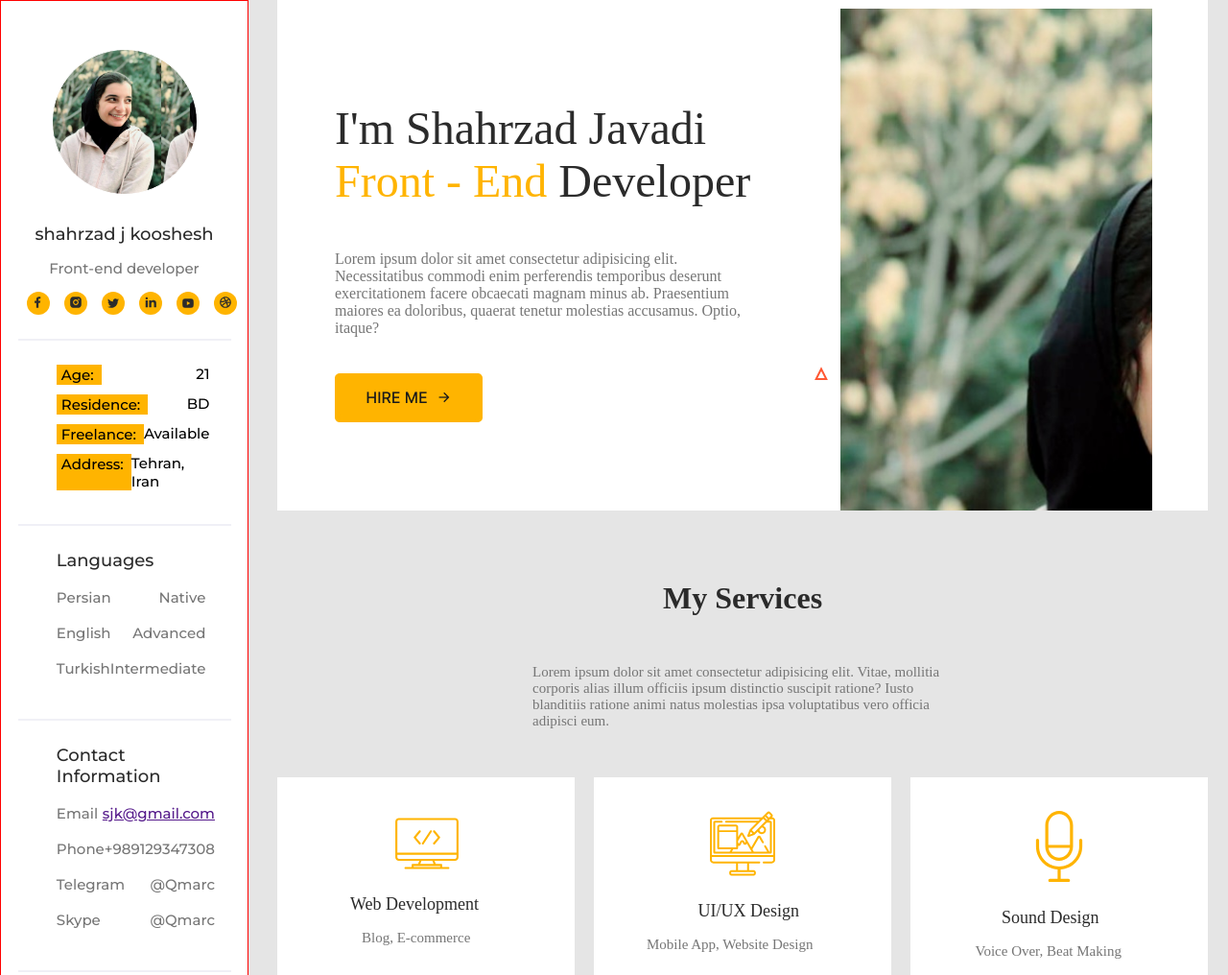
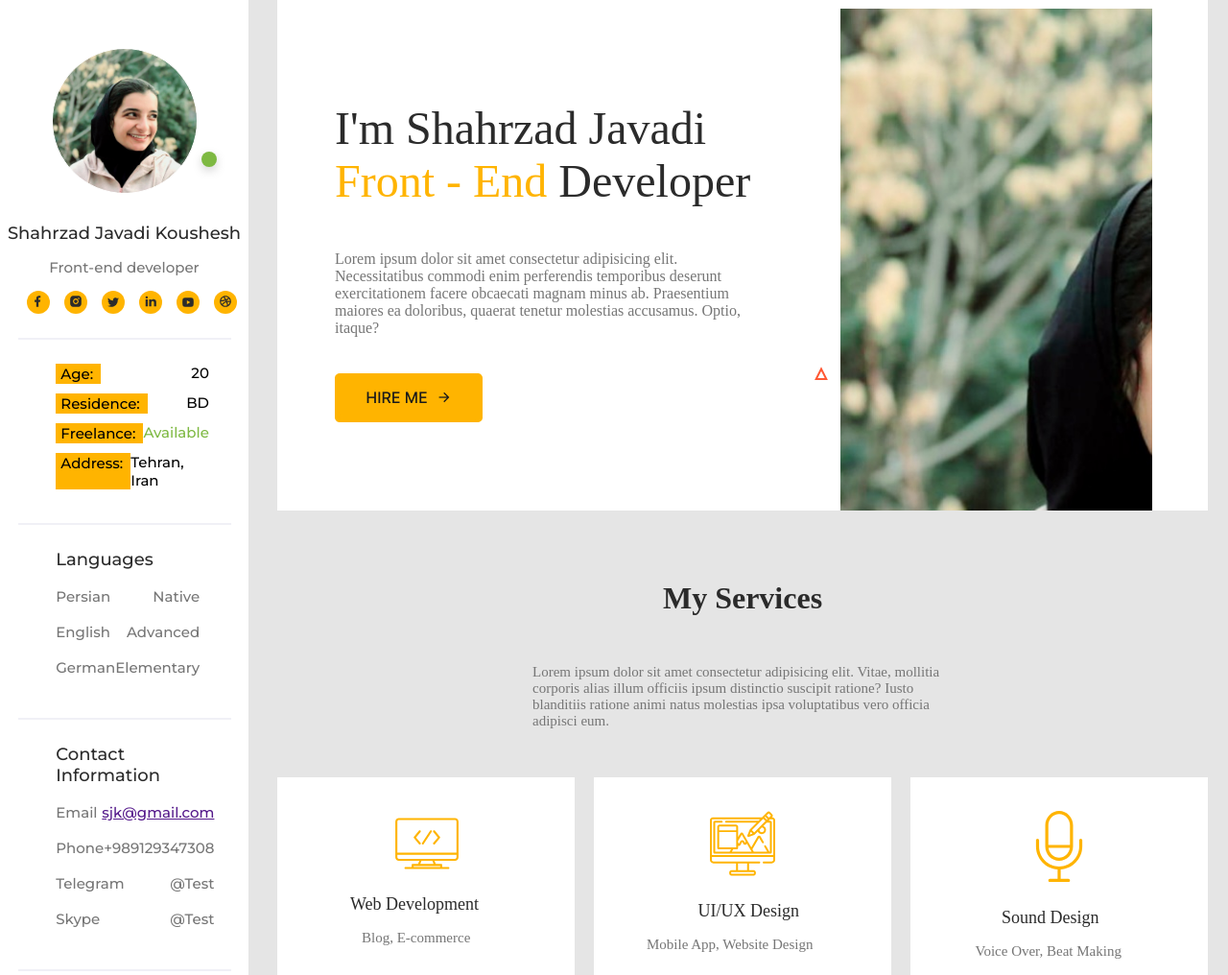
Before and after one commit to shahrzadJavadiKoushesh/IE_HW1, a plain HTML site: page index.html in a window 1280 px wide. Shown: the top 1016 px of the page at 96% size. Drawn offline with Linux system fonts and the light colour scheme.

Commit message:
fix sidebar

```diff
--- a/index.html
+++ b/index.html
@@ -16,7 +16,25 @@
     <div class="main-container">
         <div class="sidebar-container">
             <div class="sidebar-image"></div>
-            <div class="sidebar-name">shahrzad j kooshesh</div>
+            <span class="online-dot">
+                <svg xmlns="http://www.w3.org/2000/svg" width="36" height="36" viewBox="0 0 36 36" fill="none">
+                    <g filter="url(#filter0_d_2_454)">
+                    <circle cx="18" cy="14" r="8" fill="#7EB942"/>
+                    </g>
+                    <defs>
+                    <filter id="filter0_d_2_454" x="0" y="0" width="36" height="36" filterUnits="userSpaceOnUse" color-interpolation-filters="sRGB">
+                    <feFlood flood-opacity="0" result="BackgroundImageFix"/>
+                    <feColorMatrix in="SourceAlpha" type="matrix" values="0 0 0 0 0 0 0 0 0 0 0 0 0 0 0 0 0 0 127 0" result="hardAlpha"/>
+                    <feOffset dy="4"/>
+                    <feGaussianBlur stdDeviation="5"/>
+                    <feColorMatrix type="matrix" values="0 0 0 0 0 0 0 0 0 0 0 0 0 0 0 0 0 0 0.15 0"/>
+                    <feBlend mode="normal" in2="BackgroundImageFix" result="effect1_dropShadow_2_454"/>
+                    <feBlend mode="normal" in="SourceGraphic" in2="effect1_dropShadow_2_454" result="shape"/>
+                    </filter>
+                    </defs>
+                </svg>
+            </span>
+            <div class="sidebar-name">Shahrzad Javadi Koushesh</div>
             <div class="sidebar-expertise">Front-end developer</div>
             <div class="sidebar-social-container">
                 <div class="sidebar-social-element">
@@ -101,7 +119,7 @@
                 <div class="sidebar-info-flex-container">
                     <div class="sidebar-info-row">
                         <div class="sidebar-info-subject">Age:</div>
-                        <div class="sidebar-info-value">21</div>
+                        <div class="sidebar-info-value">20</div>
                     </div>
                     <div class="sidebar-info-row">
                         <div class="sidebar-info-subject">Residence:</div>
@@ -109,7 +127,7 @@
                     </div>
                     <div class="sidebar-info-row">
                         <div class="sidebar-info-subject">Freelance:</div>
-                        <div class="sidebar-info-value">Available</div>
+                        <div class="sidebar-info-value" id="available">Available</div>
                     </div>
                     <div class="sidebar-info-row">
                         <div class="sidebar-info-subject">Address:</div>
@@ -137,8 +155,8 @@
                         <div class="sidebar-language-value">Advanced</div>
                     </div>
                     <div class="sidebar-language-row">
-                        <div class="sidebar-language-subject">Turkish</div>
-                        <div class="sidebar-language-value">Intermediate</div>
+                        <div class="sidebar-language-subject">German</div>
+                        <div class="sidebar-language-value">Elementary</div>
                     </div>
                 </div>
             </div>
@@ -165,11 +183,11 @@
                     </div>
                     <div class="sidebar-contact-information-row">
                         <div class="sidebar-contact-information-subject">Telegram</div>
-                        <div class="sidebar-contact-information-value">@Qmarc</div>
+                        <div class="sidebar-contact-information-value">@Test</div>
                     </div>
                     <div class="sidebar-contact-information-row">
                         <div class="sidebar-contact-information-subject">Skype</div>
-                        <div class="sidebar-contact-information-value">@Qmarc</div>
+                        <div class="sidebar-contact-information-value">@Test</div>
                     </div>
                 </div>
             </div>
--- a/styles/_variables.scss
+++ b/styles/_variables.scss
@@ -4,3 +4,5 @@ $secondary_color: #ffb400;
 $text_color: #767676;
 $normalText: #2b2b2b;
 $Inter: "Montserrat", sans-serif;
+$green: #7EB942;
+$line_color: #f0f0f6;
--- a/styles/index.scss
+++ b/styles/index.scss
@@ -15,11 +15,12 @@ body {
 }
 
 .sidebar-container {
-  border: 1px solid red;
-  width: 400px;
+  width: 305px;
+  height: 1315px;
   background-color: $component_background;
 
   .sidebar-image {
+    position: relative;
     border: 1px solid white;
     width: 150px;
     height: 150px;
@@ -27,7 +28,14 @@ body {
     margin-top: 50px;
     margin: 50px auto 0 auto;
     background-image: url("../assets/profile_image.jpg");
-    background-size: contain;
+    background-size: cover;
+  }
+
+  .online-dot{
+    position: absolute;
+    margin-left: 200px;
+    margin-top: -50px;
+    z-index: auto;
   }
 
   .sidebar-name {
@@ -36,7 +44,7 @@ body {
     font-family: $Inter;
     font-weight: 500;
     font-size: 18px;
-    color: #2b2b2b;
+    color: $normalText;
   }
 
   .sidebar-expertise {
@@ -44,7 +52,7 @@ body {
     font-weight: 400;
     font-size: 15px;
     text-align: center;
-    color: #767676;
+    color: $text_color;
     margin-top: 15px;
   }
 
@@ -74,7 +82,7 @@ body {
     .sidebar-line {
       width: 220px;
       height: 0px;
-      border: 1px #f0f0f6 solid;
+      border: 1px $line_color solid;
       margin-top: 25px;
     }
   }
@@ -106,6 +114,10 @@ body {
           font-family: $Inter;
           font-weight: 400;
           font-size: 15px;
+        }
+
+        #available{
+          color: $green;
         }
       }
     }
```
Also changed, not shown: styles/index.css, 1 other file.
